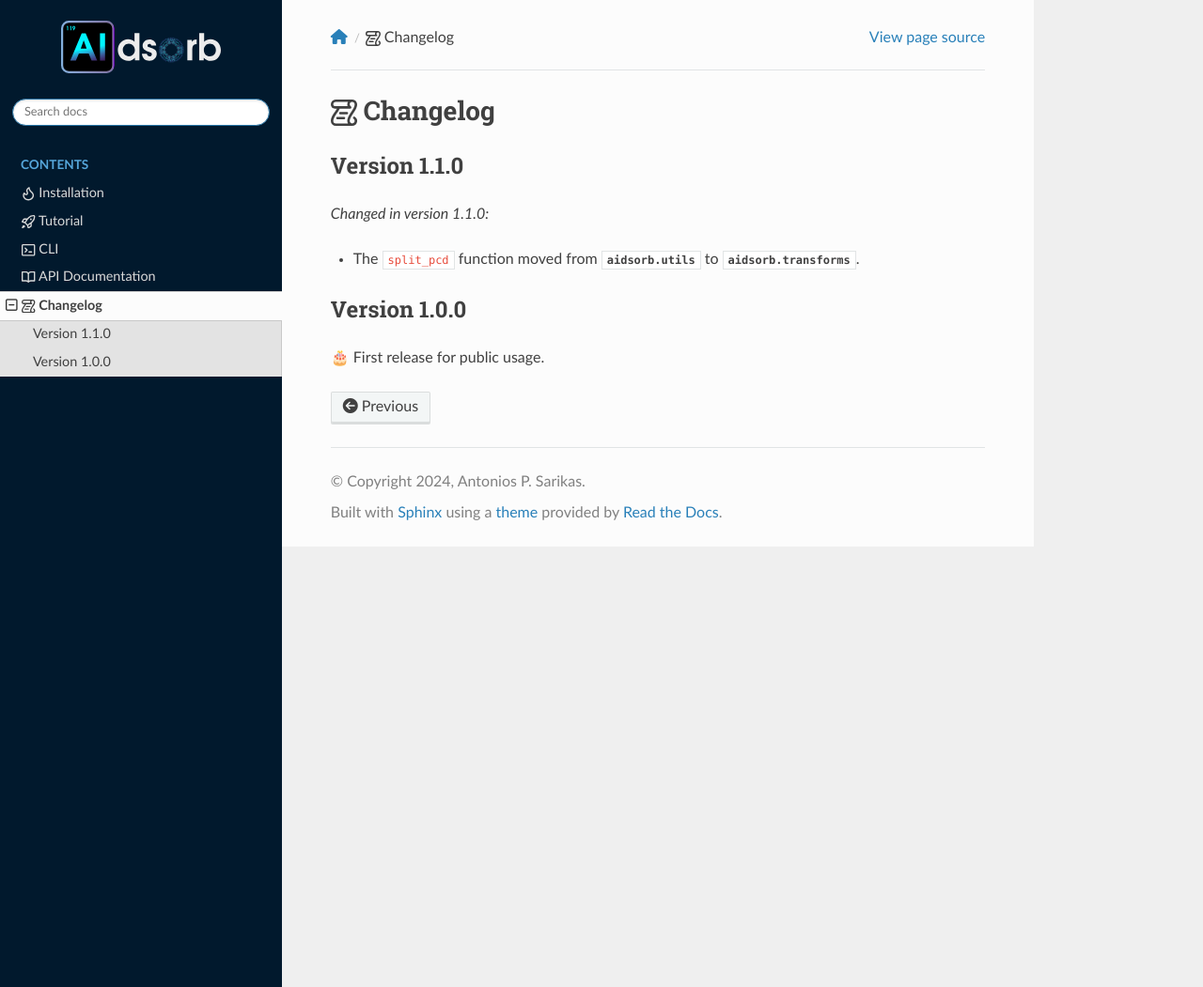
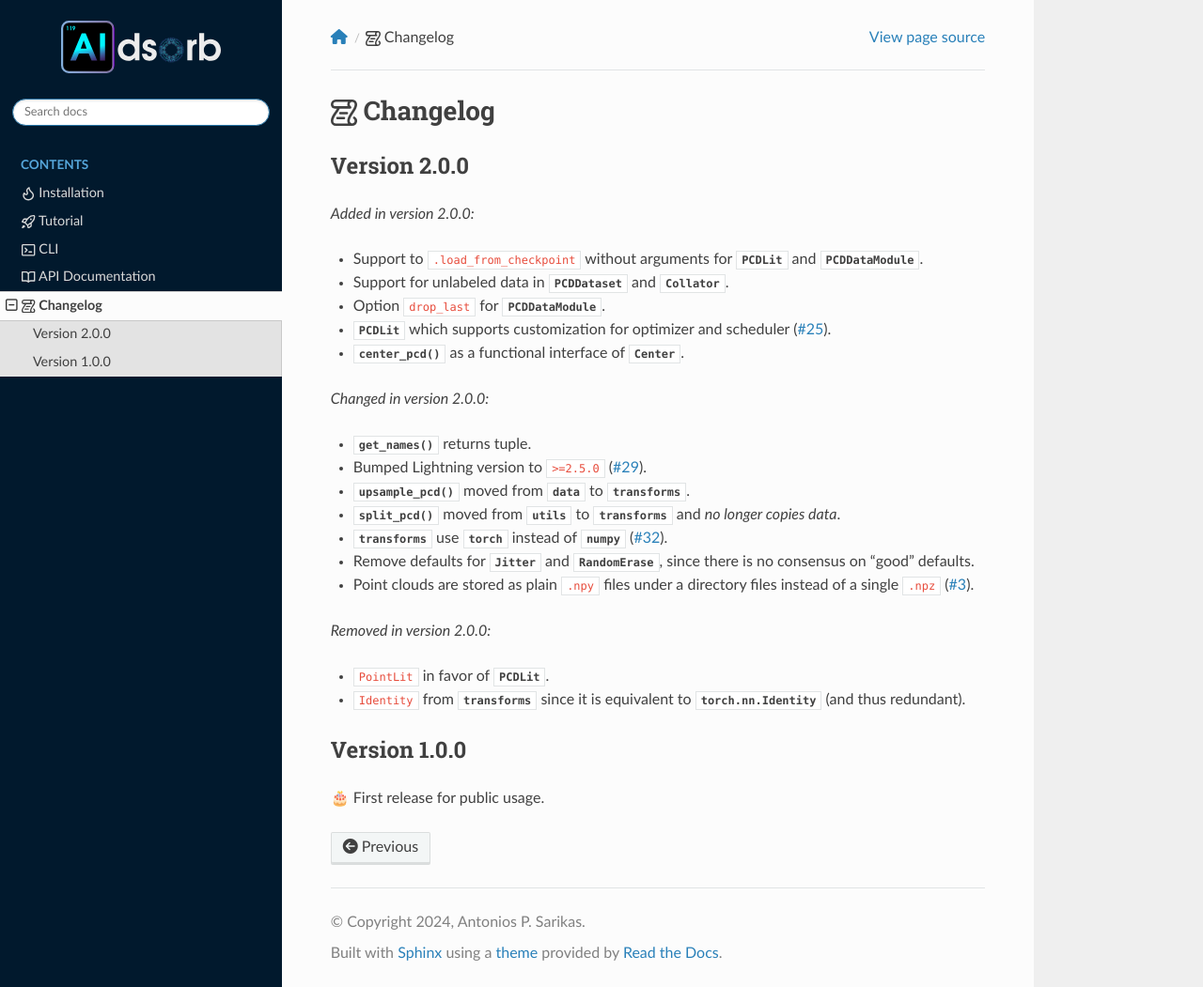
Before and after one commit to adosar/aidsorb, a Sphinx documentation site: the page built from docs/source/changelog.rst, in a window 1280 px wide and 1051 px high. Shown: the whole window at 94% size. Built offline with Sphinx 7.4.7 and the Read the Docs theme 3.1.0, drawn with Linux system fonts in a browser that asks for light colours; nearby versions of some CDN libraries; pages that are not in the unit, such as notebooks, are missing from menus; the version number could not be read and is left out.

Commit message:
docs: populate changelog for new version
Fixes #18

```diff
--- a/docs/source/changelog.rst
+++ b/docs/source/changelog.rst
@@ -1,13 +1,38 @@
 :octicon:`log` Changelog
 ========================
 
-Version 1.1.0
+Version 2.0.0
 -------------
 
-.. versionchanged:: 1.1.0
+.. versionadded:: 2.0.0
 
-   * The ``split_pcd`` function moved from :mod:`aidsorb.utils` to :mod:`aidsorb.transforms`.
+    * Support to ``.load_from_checkpoint`` without arguments for
+      :class:`~.PCDLit` and :class:`~.PCDDataModule`.
+    * Support for unlabeled data in :class:`~.PCDDataset` and
+      :class:`~.Collator`.
+    * Option ``drop_last`` for :class:`~.PCDDataModule`.
+    * :class:`~.PCDLit` which supports customization for optimizer and
+      scheduler (:issue:`25`).
+    * :func:`~.center_pcd` as a functional interface of :class:`~.Center`.
 
+.. versionchanged:: 2.0.0
+
+    * :func:`~.get_names` returns tuple.
+    * Bumped Lightning version to ``>=2.5.0`` (:issue:`29`).
+    * :func:`~.upsample_pcd` moved from :mod:`~aidsorb.data` to :mod:`~aidsorb.transforms`.
+    * :func:`~.split_pcd` moved from :mod:`~aidsorb.utils` to
+      :mod:`~aidsorb.transforms` and *no longer copies data*.
+    * :mod:`~.transforms` use :mod:`torch` instead of :mod:`numpy` (:issue:`32`).
+    * Remove defaults for :class:`~.Jitter` and :class:`~.RandomErase`,
+      since there is no consensus on "good" defaults.
+    * Point clouds are stored as plain ``.npy`` files under a directory files
+      instead of a single ``.npz`` (:issue:`3`).
+
+.. versionremoved:: 2.0.0
+
+    * ``PointLit`` in favor of :mod:`~.PCDLit`.
+    * ``Identity`` from :mod:`~.transforms` since it is equivalent to
+      :class:`torch.nn.Identity` (and thus redundant).
 
 Version 1.0.0
 -------------
--- a/docs/source/conf.py
+++ b/docs/source/conf.py
@@ -28,6 +28,7 @@ extensions = [
         'sphinx.ext.intersphinx',
         'sphinx.ext.viewcode',
         'sphinx.ext.autosummary',
+        'sphinx.ext.extlinks',
         'sphinx_design',
         'sphinx_copybutton',
         'sphinx_gallery.gen_gallery',
@@ -59,6 +60,8 @@ intersphinx_mapping = {
         'plotly': ('https://plotly.com/python-api-reference/', None),
         }
 
+extlinks = {'issue': ('https://github.com/adosar/aidsorb/issues/%s', '#%s')}
+
 # For commonly used links and inline text.
 rst_epilog = '''
 .. |pytorch| replace:: :bdg-link-primary:`PyTorch <https://pytorch.org/>`
```
Also changed, not shown: 2 other files.
